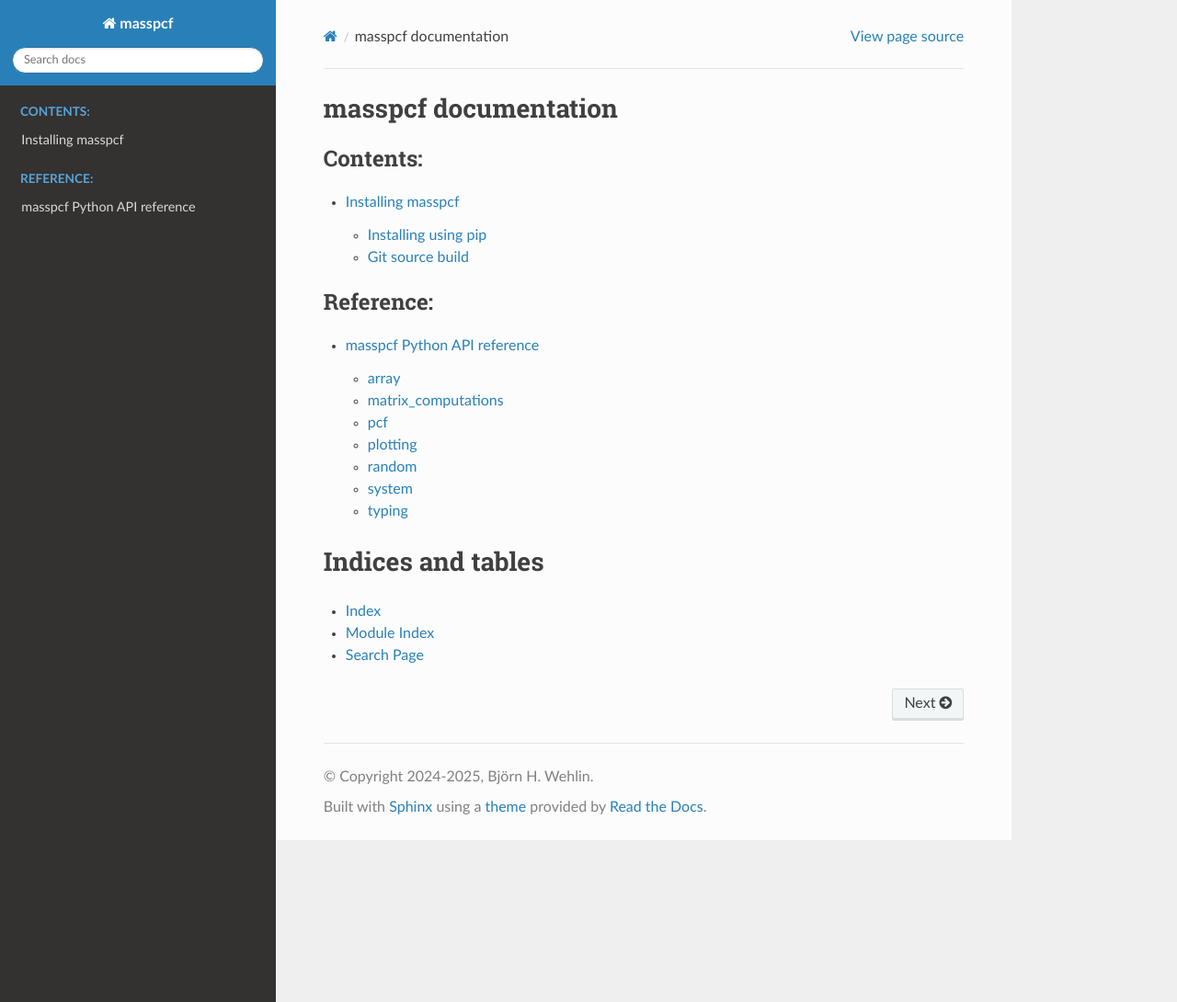
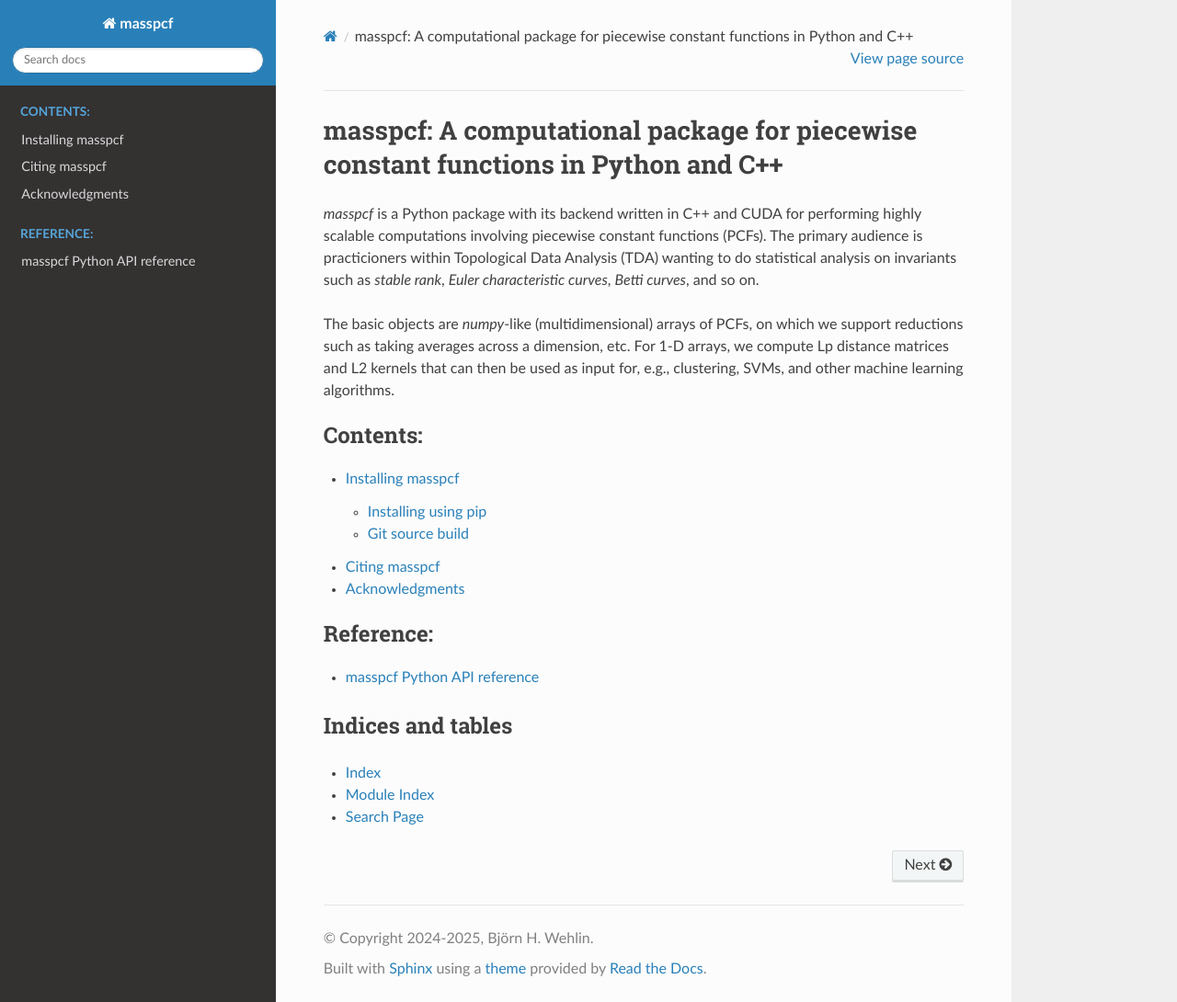
Before and after one commit to bwehlin/masspcf, a Sphinx documentation site: the page built from docs/index.rst, in a window 1280 px wide and 1090 px high. Shown: the whole window at 92% size. Built offline with Sphinx 7.4.7 and the Read the Docs theme 3.1.0, drawn with Linux system fonts in a browser that asks for light colours.

Commit message:
Various documentation improvements and some fixes to go along with that

```diff
--- a/docs/conf.py
+++ b/docs/conf.py
@@ -24,6 +24,7 @@ exclude_patterns = ['_build', 'Thumbs.db', '.DS_Store']
 # -- Options for HTML output -------------------------------------------------
 # https://www.sphinx-doc.org/en/master/usage/configuration.html#options-for-html-output
 
+#html_theme = 'pydata_sphinx_theme'
 html_theme = 'sphinx_rtd_theme'
 html_static_path = ['_static']
 
--- a/docs/index.rst
+++ b/docs/index.rst
@@ -1,14 +1,21 @@
-masspcf documentation
-=====================
+=========================================================================================================
+masspcf: A computational package for piecewise constant functions in Python and C++
+=========================================================================================================
+
+*masspcf* is a Python package with its backend written in C++ and CUDA for performing highly scalable computations involving piecewise constant functions (PCFs). The primary audience is practicioners within Topological Data Analysis (TDA) wanting to do statistical analysis on invariants such as *stable rank*, *Euler characteristic curves*, *Betti curves*, and so on.
+
+The basic objects are *numpy*-like (multidimensional) arrays of PCFs, on which we support reductions such as taking averages across a dimension, etc. For 1-D arrays, we compute Lp distance matrices and L2 kernels that can then be used as input for, e.g., clustering, SVMs, and other machine learning algorithms.
+
 
 .. toctree::
    :maxdepth: 2
    :caption: Contents:
 
    installing
+   acknowledgments
 
 .. toctree::
-   :maxdepth: 2
+   :maxdepth: 1
    :caption: Reference:
 
    masspcf
--- a/docs/installing.rst
+++ b/docs/installing.rst
@@ -11,7 +11,9 @@ To get ``masspcf-cpu``, simply run ``pip install masspcf-cpu`` in your Python en
 
 The ``masspcf`` package must be built from source. For this to work, one needs to have a C++17 compiler and a CUDA toolkit installed (see https://developer.nvidia.com/cuda-toolkit). After the prerequisites have been satisfied, run ``pip install masspcf``.
 
-Note! On OSX, both `masspcf` and `masspcf-cpu` are CPU-only.
+.. note:: On OSX, both `masspcf` and `masspcf-cpu` are CPU-only.
+
+.. tip:: If you have a CUDA-capable GPU but are unsure whether the full ``masspcf`` package will build on your system, just try it! If it doesn't work, you can always revert to use ``masspcf-cpu`` instead.
 
 Git source build
 =====================
```
Also changed, not shown: README.md (+1 -1 lines), docs/acknowledgments.rst (added, +28 -0 lines), 2 other files.
